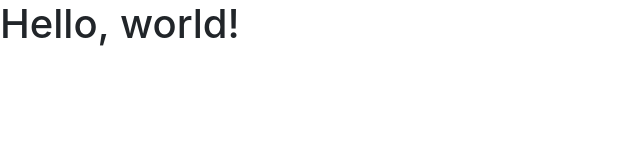
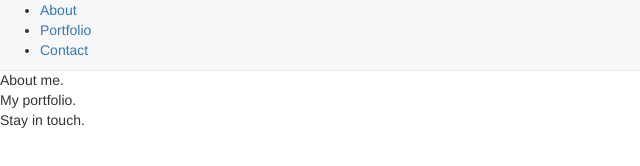
Before and after one commit to arrrleee/myrepo, a website: page index.html in a window 1280 px wide. Shown: the whole page, without its empty margins (0-640 px from the left). Drawn offline with nearby package versions, Linux system fonts and the light colour scheme.

Commit message:
Added navi bar and sections

```diff
--- a/index.html
+++ b/index.html
@@ -1,5 +1,12 @@
 <!DOCTYPE html>
 <html lang="en">
+  <nav class="navbar navbar-default navbar-fixed-top" role="navigation">
+    <ul>
+       <li><a href="#about">About</a></li>
+       <li><a href="#portfolio">Portfolio</a></li>
+       <li><a href="#contact">Contact</a></li>
+    </ul>
+  </nav>
   <head>
     <title>Bootstrap 101 Template</title>
     <meta name="viewport" content="width=device-width, initial-scale=1.0">
@@ -14,8 +21,19 @@
     <![endif]-->
   </head>
   <body>
-    <h1>Hello, world!</h1>
-
+    <h1>Hello, I'm Randy Lee</h1>
+    <div id="page1">
+      <a id="about"></a>
+         About me.
+    </div>
+    <div id="page2">
+      <a id="portfolio"></a>
+         My portfolio.
+    </div>
+    <div id="page3">
+      <a id="contact"></a>
+         Stay in touch.
+    </div>
     <!-- jQuery (necessary for Bootstrap's JavaScript plugins) -->
     <script src="https://code.jquery.com/jquery.js"></script>
     <!-- Include all compiled plugins (below), or include individual files as needed -->
```
